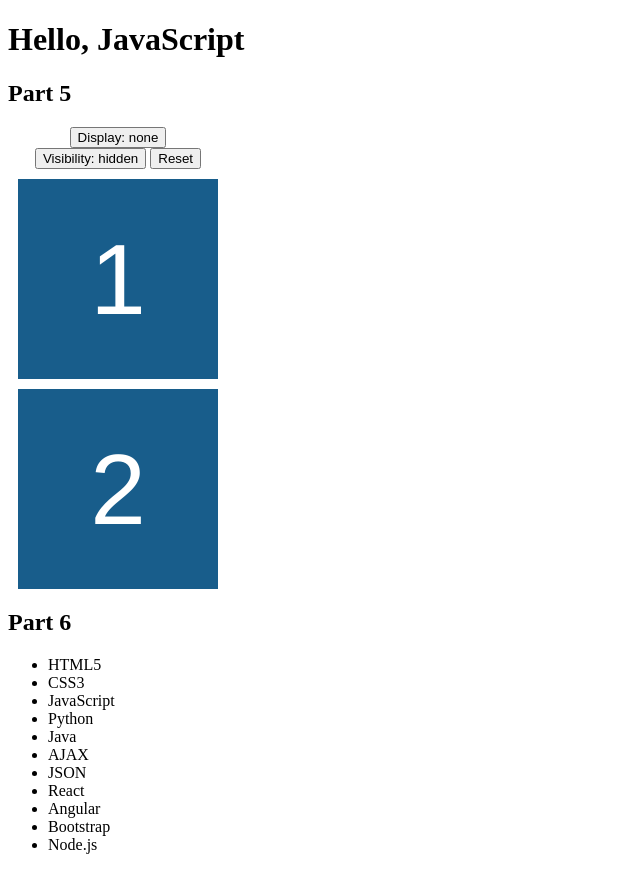
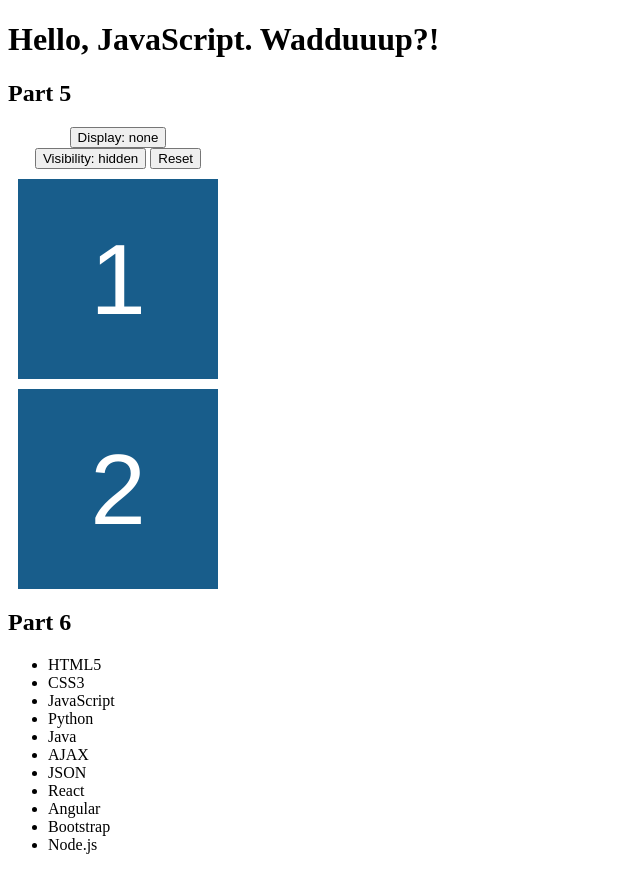
Before and after one commit to HermanSlyngstadli/Assignments-Webtek-2016, a plain HTML site: page Ass 5/index.html in a window 1280 px wide. Shown: the whole page, without its empty margins (0-640 px from the left). Drawn offline with Linux system fonts and the light colour scheme.

Commit message:
Added comments and check for errors

```diff
--- a/Ass 5/js/script.js
+++ b/Ass 5/js/script.js
@@ -1,6 +1,6 @@
 /* Part 2 */
 console.log('PART 2');
-
+// Starts at 1 and stops at 20
 for(var i = 1; i < 21; i++)  {
 	console.log(i);
 }
@@ -10,21 +10,22 @@ console.log('PART 3');
 
 const numbers = [1, 2, 3, 4, 5, 6, 7, 8, 9, 10, 11, 12, 13, 14, 15, 16, 17, 18, 19, 20];
 
+// Cycles through the numbers in the array, and checks its divisibility
 for (var i = 0; i < numbers.length; i++) {
 	if (numbers[i] % 5 == 0 && numbers[i] % 3 == 0) {
-		console.log('eplekake');
+		console.log('eplekake'); // Stops here if the number is divisible by both 5 and 3
 	} else if (numbers[i] % 5 == 0) {
-		console.log('kake');
+		console.log('kake');	// Stops here if the number is divisible by both 5
 	} else if (numbers[i] % 3 == 0) {
-		console.log('eple');
+		console.log('eple'); // Stops here if the number is divisible by both 3
 	} else {
-		console.log(numbers[i]);
+		console.log(numbers[i]); // If there is no special case, it just logs the number
 	}
 }
 
 /* Part 4 */
 var title = document.getElementById('title');
-title.innerHTML = 'Hello, JavaScript';
+title.innerHTML = 'Hello, JavaScript. Wadduuup?!'; // wubba lubba dub dub!!!!
 /* Part 5 */
 var magic = document.getElementById('magic');
 
@@ -61,10 +62,11 @@ const technologies = [
 
 var techytech = document.getElementById('tech');
 
+// Cycle through technologies and push it to the list as a new element
 for (var i = 0; i < technologies.length; i++) {
 	techytech.innerHTML += '<li>' + technologies[i] + '</li>';
 	/*
-	Eventuetlt
+	Alternatively
 
 	var lisp = document.createElement('li');
 	var innhold = document.createTextNode(technologies[i]);
```
Also changed, not shown: Ass 5/index.html (+1 -1 lines).
